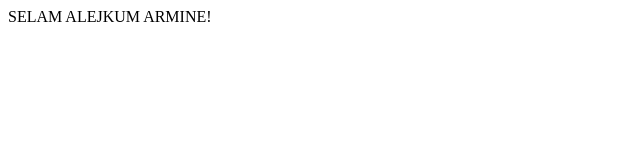
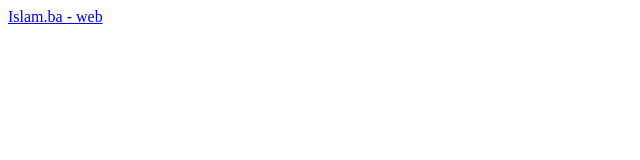
Before and after one commit to islam-ba/web, a Gatsby site: page / in a window 1280 px wide. Shown: the whole page, without its empty margins (0-640 px from the left). Built offline with nearby package versions, Linux system fonts and the light colour scheme; Gatsby itself is replaced by a stand-in of ours.

Commit message:
Update index.js

```diff
--- a/src/pages/index.js
+++ b/src/pages/index.js
@@ -1,5 +1,5 @@
 import React from "react"
 
 export default function Home() {
-  return <div>SELAM ALEJKUM ARMINE!</div>
+  return <div><a href="https://islam.ba">Islam.ba - web</a></div>
 }
```
